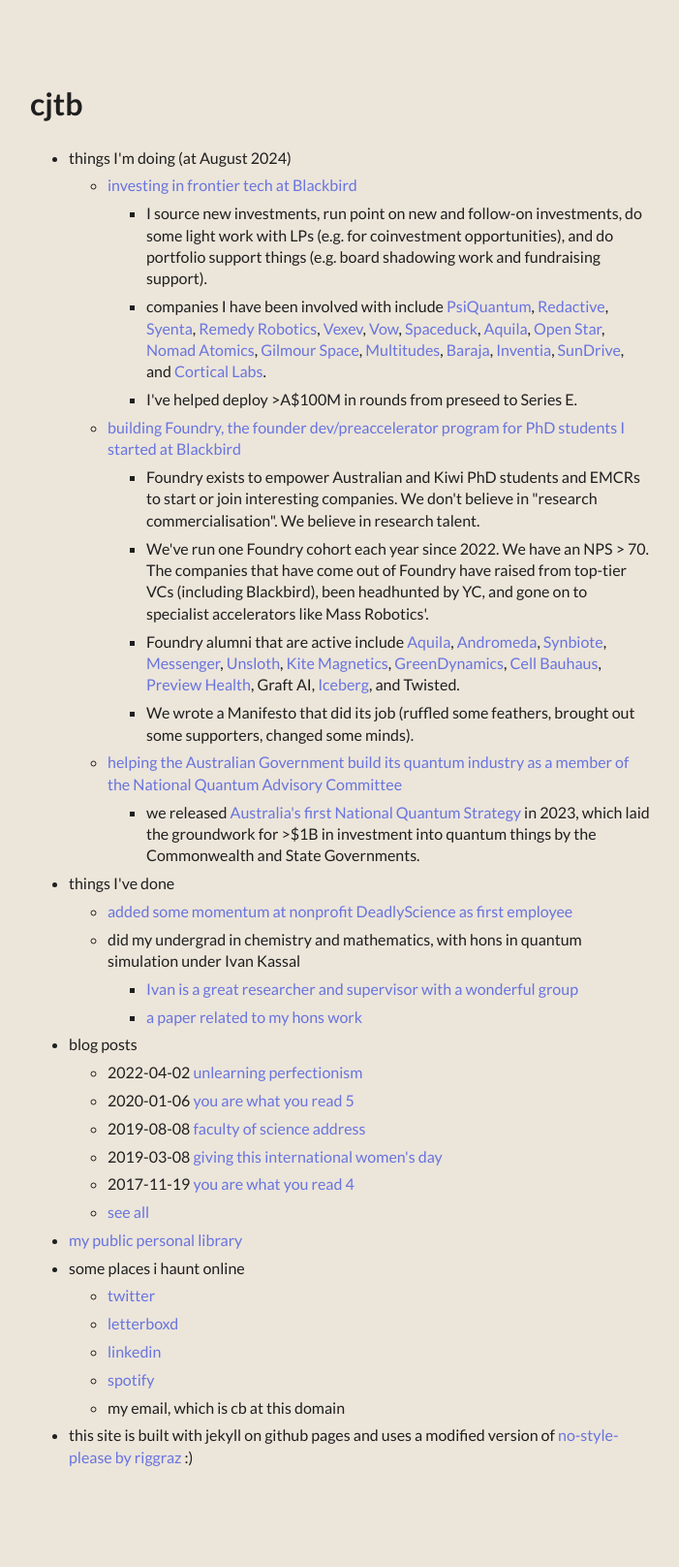
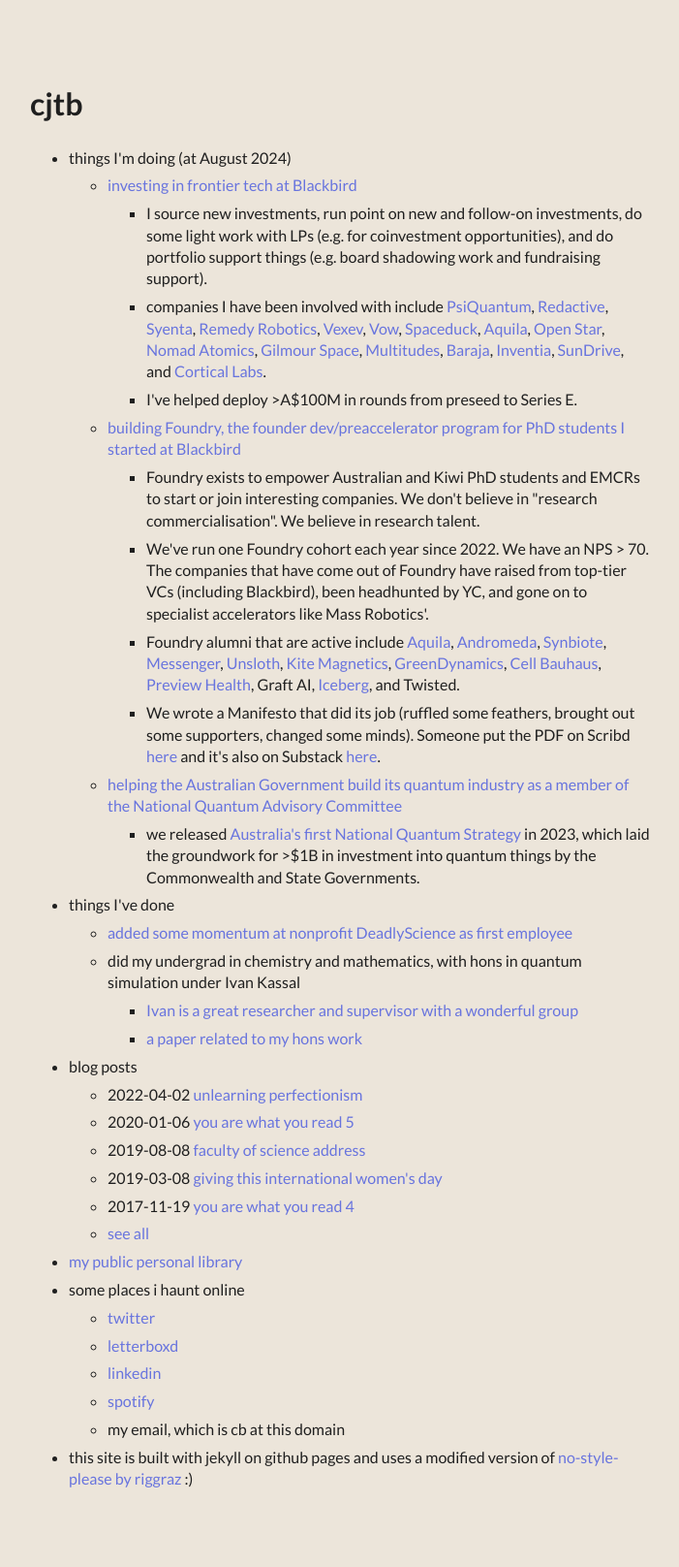
Before and after one commit to clarebirch/clarebirch.github.io, a Jekyll site: the page built from index.md, in a window 1280 px wide. Shown: the whole page at 97% size, without its empty margins (289-990 px from the left). Built offline with Jekyll 4.4.1, drawn with Linux system fonts in a browser that asks for light colours; some web fonts are replaced; before the commit the page ends 1594 px from its top, so only the background shows below that.

Commit message:
-m added foundry links

```diff
--- a/_data/menu.yml
+++ b/_data/menu.yml
@@ -16,7 +16,7 @@
           - title: Foundry exists to empower Australian and Kiwi PhD students and EMCRs to start or join interesting companies. We don't believe in "research commercialisation". We believe in research talent.
           - title: We've run one Foundry cohort each year since 2022. We have an NPS > 70. The companies that have come out of Foundry have raised from top-tier VCs (including Blackbird), been headhunted by YC, and gone on to specialist accelerators like Mass Robotics'.
           - title: Foundry alumni that are active include <a href="https://www.aquila.earth/" target="_blank" rel="noopener noreferrer">Aquila</a>, <a href="https://dromeda.com.au/" target="_blank" rel="noopener noreferrer">Andromeda</a>, <a href="https://www.synbiote.com/" target="_blank" rel="noopener noreferrer">Synbiote</a>, <a href="https://www.messenger.bio/" target="_blank" rel="noopener noreferrer">Messenger</a>, <a href="https://unsloth.ai/" target="_blank" rel="noopener noreferrer">Unsloth</a>, <a href="https://kitemagnetics.com/" target="_blank" rel="noopener noreferrer">Kite Magnetics</a>, <a href="https://www.greendynamics.com.au/" target="_blank" rel="noopener noreferrer">GreenDynamics</a>, <a href="https://cellbauhaus.com/" target="_blank" rel="noopener noreferrer">Cell Bauhaus</a>, <a href="https://www.preview.health/" target="_blank" rel="noopener noreferrer">Preview Health</a>, Graft AI, <a href="https://iceberg-quantum.com/" target="_blank" rel="noopener noreferrer">Iceberg</a>, and Twisted.
-          - title: We wrote a Manifesto that did its job (ruffled some feathers, brought out some supporters, changed some minds).
+          - title: We wrote a Manifesto that did its job (ruffled some feathers, brought out some supporters, changed some minds). Someone put the PDF on Scribd <a href="https://www.scribd.com/document/733991106/Blackbird-FOUNDRY-Manifesto" target="_blank" rel="noopener noreferrer">here</a> and it's also on Substack <a href="https://annealing.substack.com/p/a-manifesto-on-scientists-starting" target="_blank" rel="noopener noreferrer">here</a>.
       - title: helping the Australian Government build its quantum industry as a member of the National Quantum Advisory Committee
         url: https://www.minister.industry.gov.au/ministers/husic/media-releases/national-quantum-advisory-committee
         entries:
```
